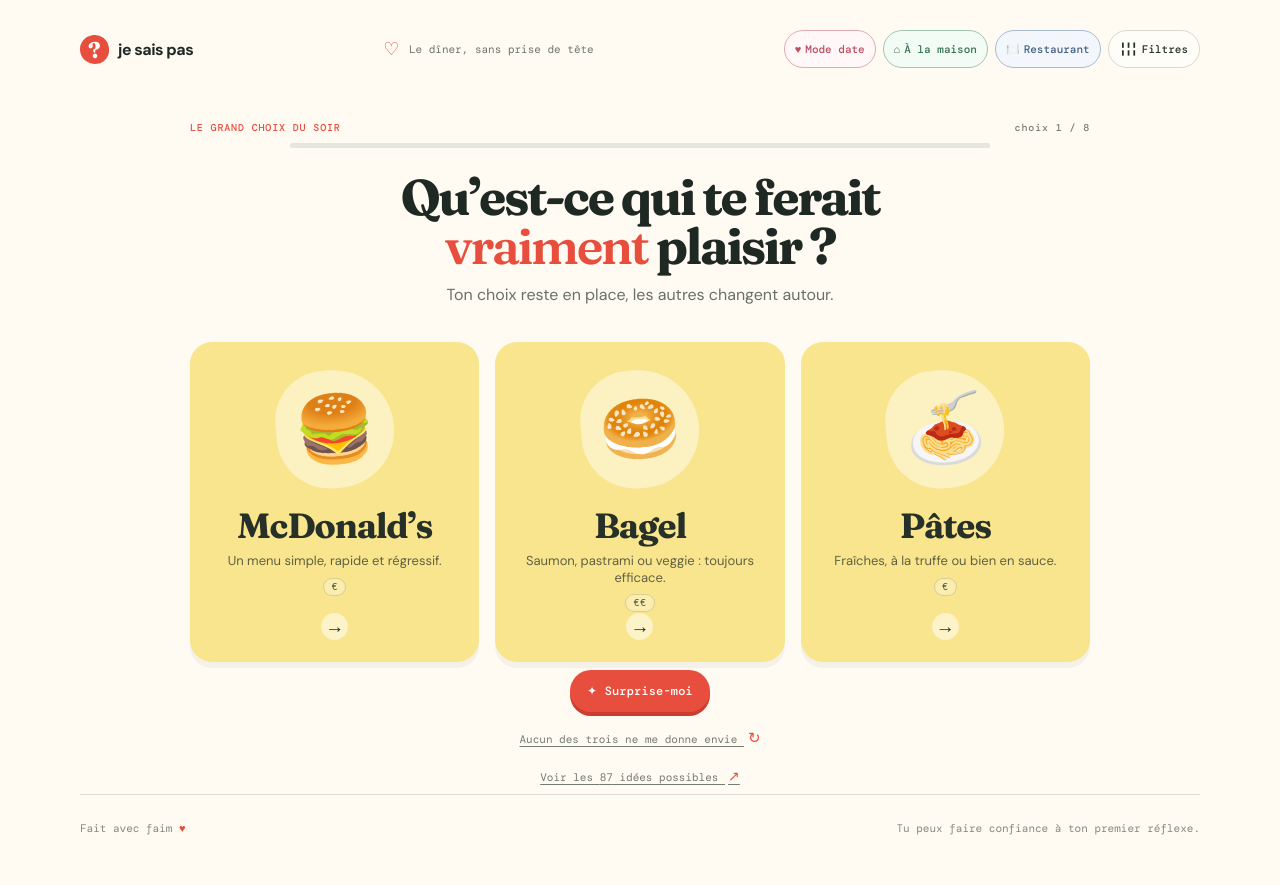
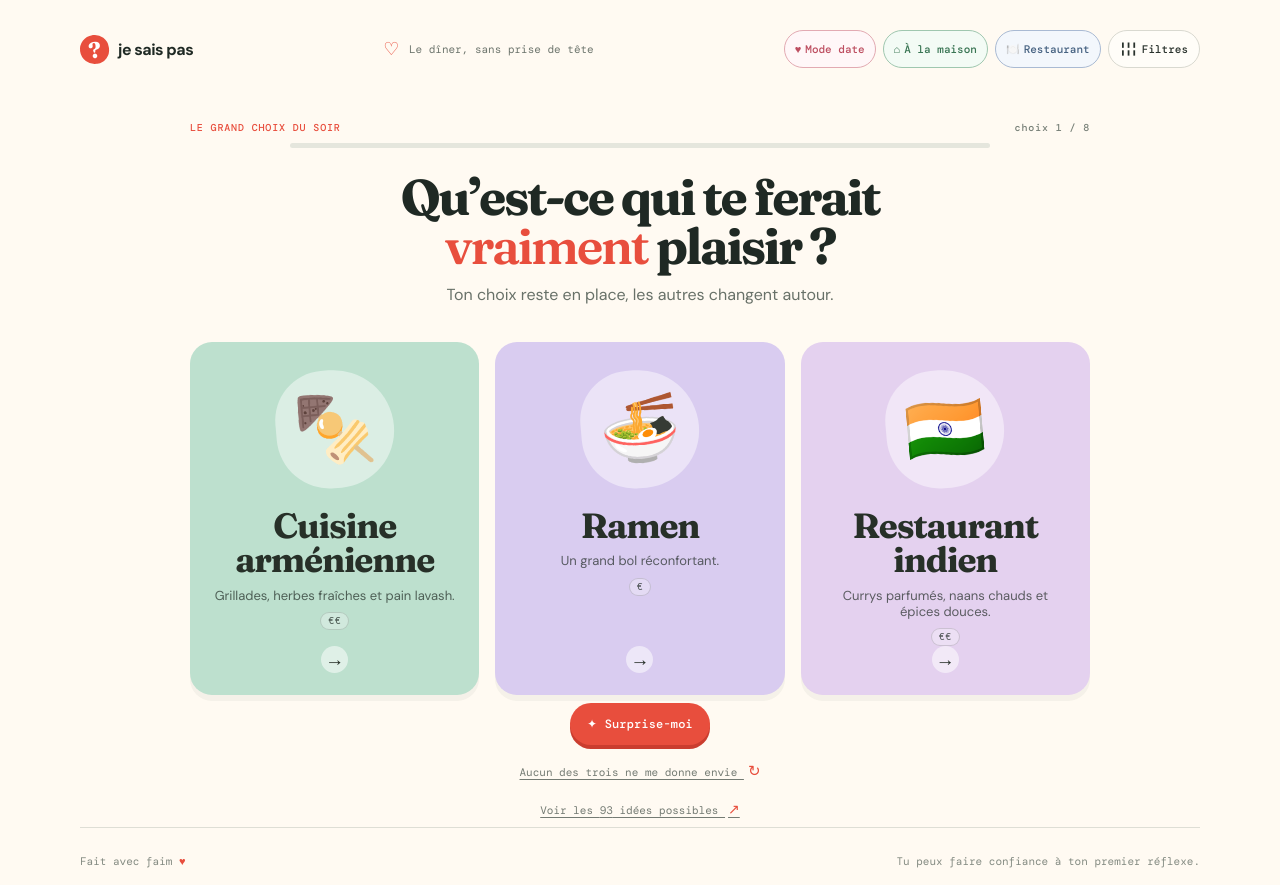
Before and after one commit to mathiasvacher/je-sais-pas, a React (Vite) app: page / in a window 1280 px wide. Before the commit the page ends 852 px from the top, so only its background shows below. Built offline with nearby package versions, Linux system fonts and the light colour scheme.

Commit message:
add food options

```diff
--- a/src/data/foods.ts
+++ b/src/data/foods.ts
@@ -13,6 +13,12 @@ export type FoodMoment = 'apero' | 'grignoter' | 'brunch' | 'repas'
 export const SERIES_LENGTH = 8
 
 export const foods: Food[] = [
+  { name: 'Restaurant italien', emoji: '🇮🇹', color: 'coral', caption: 'Pâtes, pizza et dolce vita au menu.' },
+  { name: 'Restaurant japonais', emoji: '🇯🇵', color: 'pink', caption: 'Sushis, ramen ou yakitori, selon l’envie.' },
+  { name: 'Restaurant chinois', emoji: '🥢', color: 'lavender', caption: 'Raviolis, nouilles sautées et plats à partager.' },
+  { name: 'Restaurant mexicain', emoji: '🇲🇽', color: 'yellow', caption: 'Tacos, guacamole et une touche de piment.' },
+  { name: 'Restaurant indien', emoji: '🇮🇳', color: 'lilac', caption: 'Currys parfumés, naans chauds et épices douces.' },
+  { name: 'Restaurant libanais', emoji: '🧆', color: 'mint', caption: 'Mezzés à partager, grillades et pain chaud.' },
   { name: 'Bouchon lyonnais', emoji: '🍲', color: 'peach', caption: 'Quenelle, gratin ou tablier de sapeur.' },
   { name: 'Sushi', emoji: '🍣', color: 'pink', caption: 'Frais, délicat, très joli.' },
   { name: 'Burger', emoji: '🍔', color: 'yellow', caption: 'La valeur sûre, sans discussion.' },
@@ -104,7 +110,7 @@ export const foods: Food[] = [
 
 const fastFoodNames = new Set(['McDonald’s', 'KFC', 'Burger King', 'O’Tacos', 'Subway', 'Fried chicken', 'Korean corn dog', 'Loaded fries', 'Hot-dog gourmet'])
 const dessertNames = new Set(['Glace', 'Tiramisu', 'Cookies chauds', 'Bubble tea', 'Praluline'])
-const dateFriendlyNames = new Set(['Bouchon lyonnais', 'Libanais', 'Sushi', 'Pizza', 'Pâtes', 'Tapas', 'Cuisine grecque', 'Restaurant gastronomique', 'Cocktails & tapas', 'Raclette à deux', 'Burrata', 'Planche à partager', 'Fondue savoyarde', 'Glace', 'Tiramisu', 'Pizza maison', 'Pâtes au pesto', 'Lasagnes', 'Gnocchis gratinés', 'Risotto', 'Sushis maison', 'Planche apéro', 'Fondue maison', 'Tiramisu maison', 'Cookies maison', 'Crêpes party'])
+const dateFriendlyNames = new Set(['Restaurant italien', 'Restaurant japonais', 'Restaurant chinois', 'Restaurant mexicain', 'Restaurant indien', 'Restaurant libanais', 'Bouchon lyonnais', 'Libanais', 'Sushi', 'Pizza', 'Pâtes', 'Tapas', 'Cuisine grecque', 'Restaurant gastronomique', 'Cocktails & tapas', 'Raclette à deux', 'Burrata', 'Planche à partager', 'Fondue savoyarde', 'Glace', 'Tiramisu', 'Pizza maison', 'Pâtes au pesto', 'Lasagnes', 'Gnocchis gratinés', 'Risotto', 'Sushis maison', 'Planche apéro', 'Fondue maison', 'Tiramisu maison', 'Cookies maison', 'Crêpes party'])
 const homeFriendlyNames = new Set(['Pizza', 'Pâtes', 'Ramen', 'Curry indien', 'Tacos', 'Poké bowl', 'Salade composée', 'Burrata', 'Planche à partager', 'Raclette à deux', 'Apéro dînatoire', 'Crêpes maison', 'Curry maison', 'Raclette maison', 'Glace', 'Cookies chauds', 'Pizza maison', 'Pâtes au pesto', 'Lasagnes', 'Gnocchis gratinés', 'Risotto', 'Dahl de lentilles', 'Chili con carne', 'Wok de légumes', 'Nouilles sautées', 'Riz sauté', 'Quesadillas', 'Fajitas', 'Burritos maison', 'Burgers maison', 'Croque-monsieur', 'Quiche maison', 'Omelette gourmande', 'Soupe & tartines', 'Salade César', 'Poké bowl maison', 'Sushis maison', 'Planche apéro', 'Fondue maison', 'Tiramisu maison', 'Cookies maison', 'Crêpes party'])
 const premiumNames = new Set(['Restaurant gastronomique', 'Parrilla argentine', 'Pasta à la truffe'])
 const aperoNames = new Set(['Tapas', 'Cocktails & tapas', 'Planche à partager', 'Planche apéro', 'Apéro dînatoire', 'Libanais', 'Burrata', 'Focaccia garnie', 'Halloumi grillé'])
@@ -113,10 +119,10 @@ const brunchNames = new Set(['Brunch', 'Crêperie', 'Crêpes maison', 'Crêpes p
 
 const styleNames: Record<FoodStyle, string[]> = {
   français: ['Bouchon lyonnais', 'Bistrot français', 'Crêperie', 'Ravioles', 'Fondue savoyarde', 'Poulet', 'Praluline'],
-  asiatique: ['Sushi', 'Ramen', 'Coréen', 'Vietnamien', 'Thaï', 'Gyozas & dumplings', 'Bao buns', 'Katsu sando', 'Korean corn dog', 'Bubble tea', 'Wok de légumes', 'Nouilles sautées', 'Riz sauté', 'Sushis maison', 'Poké bowl maison'],
-  italien: ['Pizza', 'Pâtes', 'Focaccia garnie', 'Burrata', 'Tiramisu', 'Pizza maison', 'Pâtes au pesto', 'Lasagnes', 'Gnocchis gratinés', 'Risotto', 'Tiramisu maison'],
-  méditerranéen: ['Libanais', 'Tapas', 'Cuisine grecque', 'Cuisine arménienne', 'Paella', 'Halloumi grillé'],
-  'du-monde': ['Curry indien', 'Éthiopien', 'Couscous', 'Mafé', 'Burrito', 'Tacos', 'Parrilla argentine', 'Poké bowl', 'Dahl de lentilles', 'Chili con carne', 'Quesadillas', 'Fajitas', 'Burritos maison'],
+  asiatique: ['Restaurant japonais', 'Restaurant chinois', 'Sushi', 'Ramen', 'Coréen', 'Vietnamien', 'Thaï', 'Gyozas & dumplings', 'Bao buns', 'Katsu sando', 'Korean corn dog', 'Bubble tea', 'Wok de légumes', 'Nouilles sautées', 'Riz sauté', 'Sushis maison', 'Poké bowl maison'],
+  italien: ['Restaurant italien', 'Pizza', 'Pâtes', 'Focaccia garnie', 'Burrata', 'Tiramisu', 'Pizza maison', 'Pâtes au pesto', 'Lasagnes', 'Gnocchis gratinés', 'Risotto', 'Tiramisu maison'],
+  méditerranéen: ['Restaurant libanais', 'Libanais', 'Tapas', 'Cuisine grecque', 'Cuisine arménienne', 'Paella', 'Halloumi grillé'],
+  'du-monde': ['Restaurant mexicain', 'Restaurant indien', 'Curry indien', 'Éthiopien', 'Couscous', 'Mafé', 'Burrito', 'Tacos', 'Parrilla argentine', 'Poké bowl', 'Dahl de lentilles', 'Chili con carne', 'Quesadillas', 'Fajitas', 'Burritos maison'],
   végétarien: ['Végétarien', 'Salade composée', 'Halloumi grillé', 'Burrata', 'Poké bowl', 'Dahl de lentilles', 'Wok de légumes', 'Quiche maison', 'Omelette gourmande', 'Soupe & tartines', 'Poké bowl maison'],
 }
 
```
